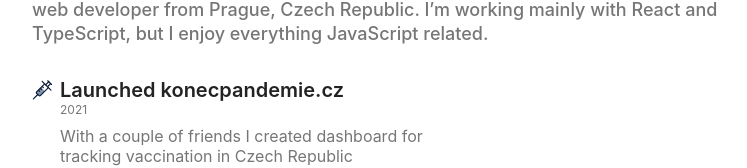
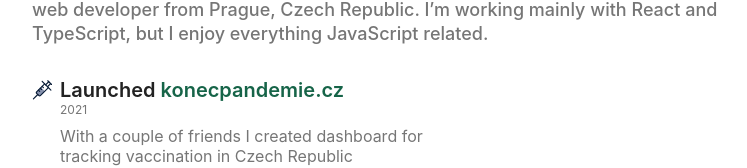
Before and after one commit to VojtechVidra/vojtechvidra.cz, a Next.js app: page / in a window 1280 px wide. Shown: the part 182-350 px from the top of the page, without its empty margins (236-983 px from the left). Built offline with nearby package versions, Linux system fonts and the light colour scheme.

Commit message:
feat: add konecpandemie link

```diff
--- a/src/components/TimelineItem.tsx
+++ b/src/components/TimelineItem.tsx
@@ -37,6 +37,10 @@ const SIconWrapper = styled.div`
 const SH2 = styled.h2`
   color: ${color("neutrals", "black")};
   ${font("h4")}
+
+  a {
+    color: ${color("primary", "primary")};
+  }
 `;
 
 const SDate = styled.p`
--- a/src/data/timeline-data.tsx
+++ b/src/data/timeline-data.tsx
@@ -1,6 +1,13 @@
 export const timelineData = [
   {
-    title: "Launched konecpandemie.cz",
+    title: (
+      <>
+        Launched{" "}
+        <a href="https://konecpandemie.cz/" target="_blank">
+          konecpandemie.cz
+        </a>
+      </>
+    ),
     date: "2021",
     text:
       "With a couple of friends I created dashboard for tracking vaccination in Czech Republic",
```
